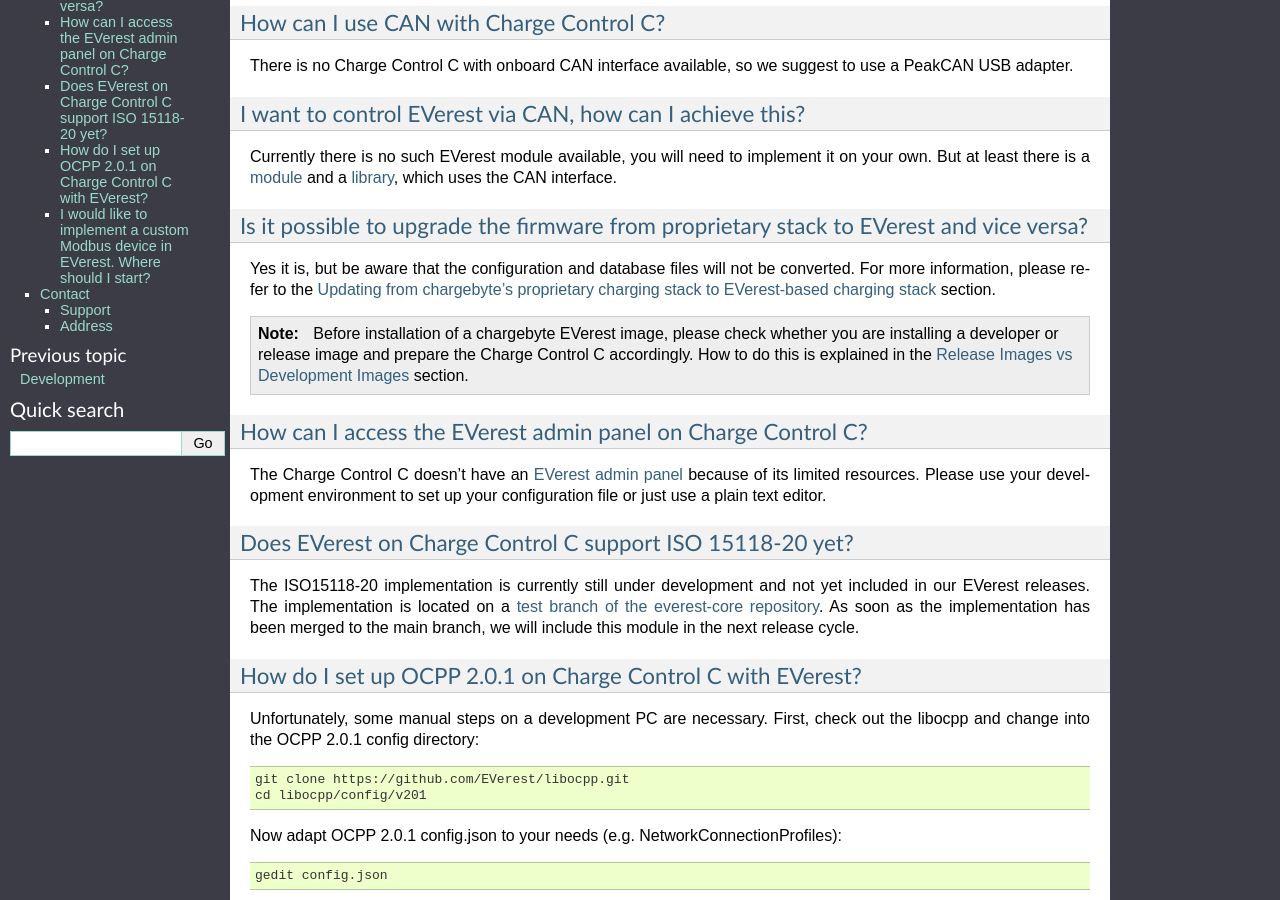
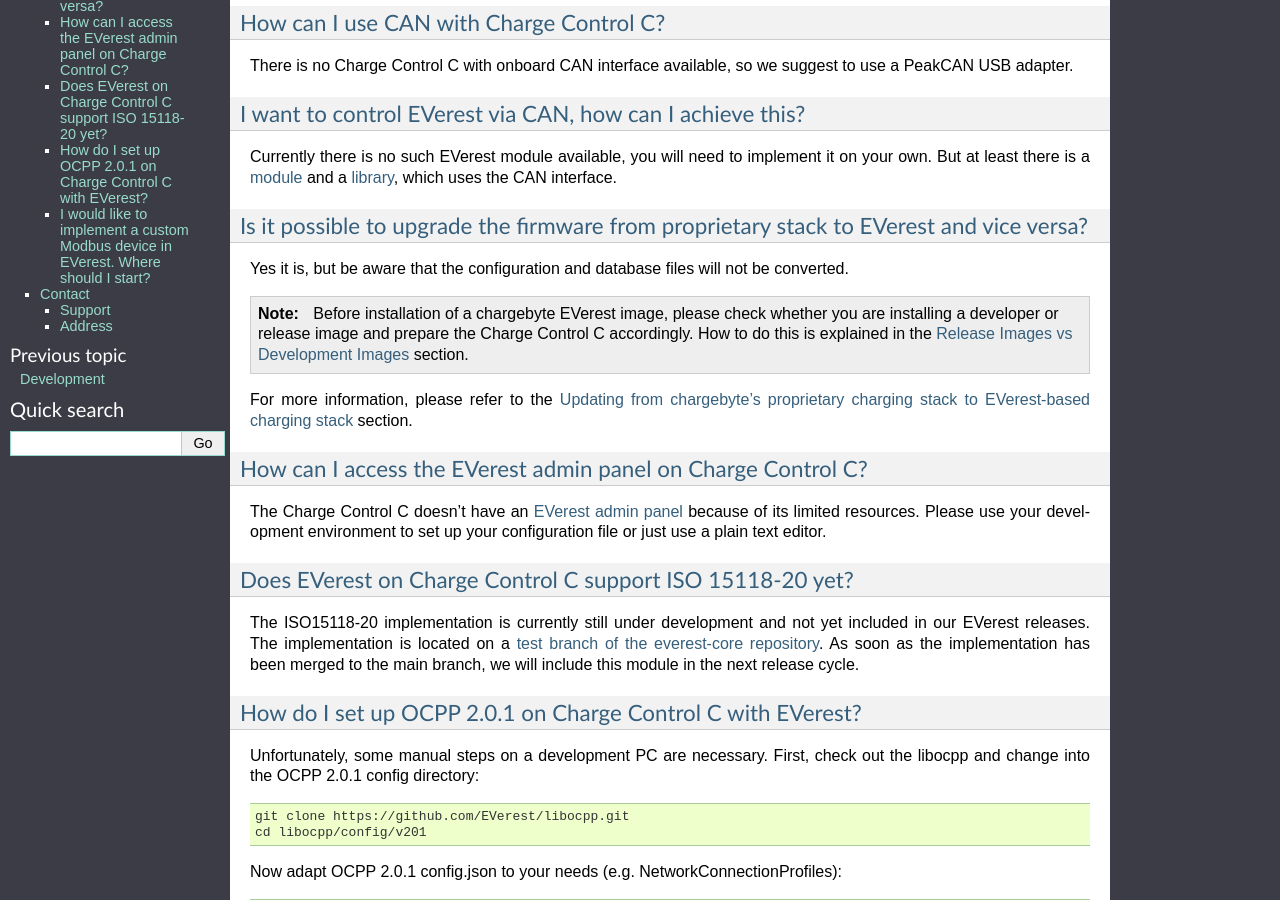
Before and after one commit to chargebyte/chargebyte-docs, a Sphinx documentation site: the page built from docs/source/troubleshooting.rst, in a window 1280 px wide and 900 px high, scrolled down 599 px. Built offline with Sphinx 7.4.7, drawn with Linux system fonts in a browser that asks for light colours.

```diff
--- a/docs/source/troubleshooting.rst
+++ b/docs/source/troubleshooting.rst
@@ -44,12 +44,13 @@ Is it possible to upgrade the firmware from proprietary stack to EVerest and vic
 ^^^^^^^^^^^^^^^^^^^^^^^^^^^^^^^^^^^^^^^^^^^^^^^^^^^^^^^^^^^^^^^^^^^^^^^^^^^^^^^^^^^^^^^^
 
 Yes it is, but be aware that the configuration and database files will not be converted.
-For more information, please refer to the :ref:`update_from_chargebyte_to_everest` section.
 
 .. note::
    Before installation of a chargebyte EVerest image, please check whether you are installing a
    developer or release image and prepare the Charge Control C accordingly. How to do this is
    explained in the :ref:`release_vs_development_images` section.
+
+For more information, please refer to the :ref:`update_from_chargebyte_to_everest` section.
 
 
 How can I access the EVerest admin panel on Charge Control C?
```
